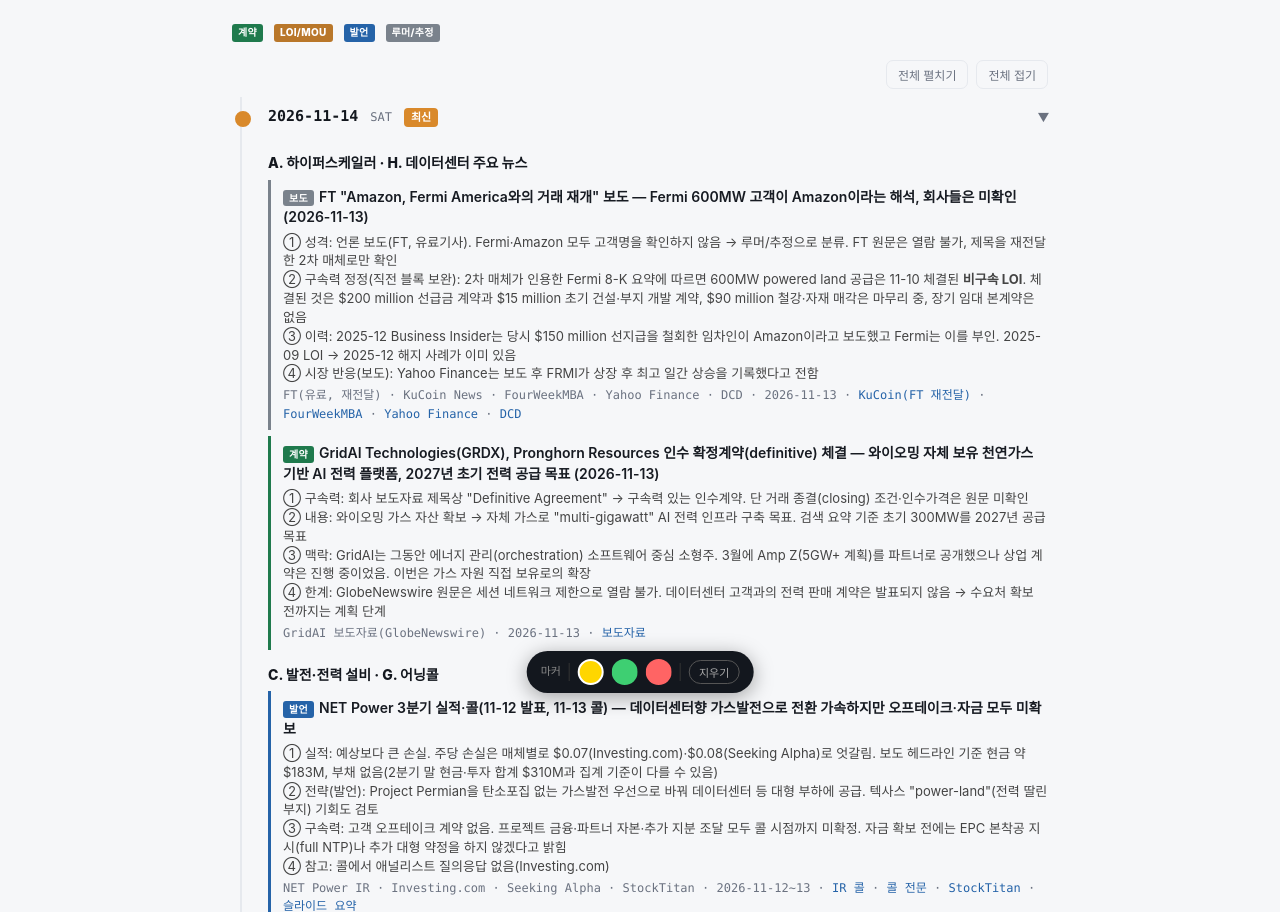
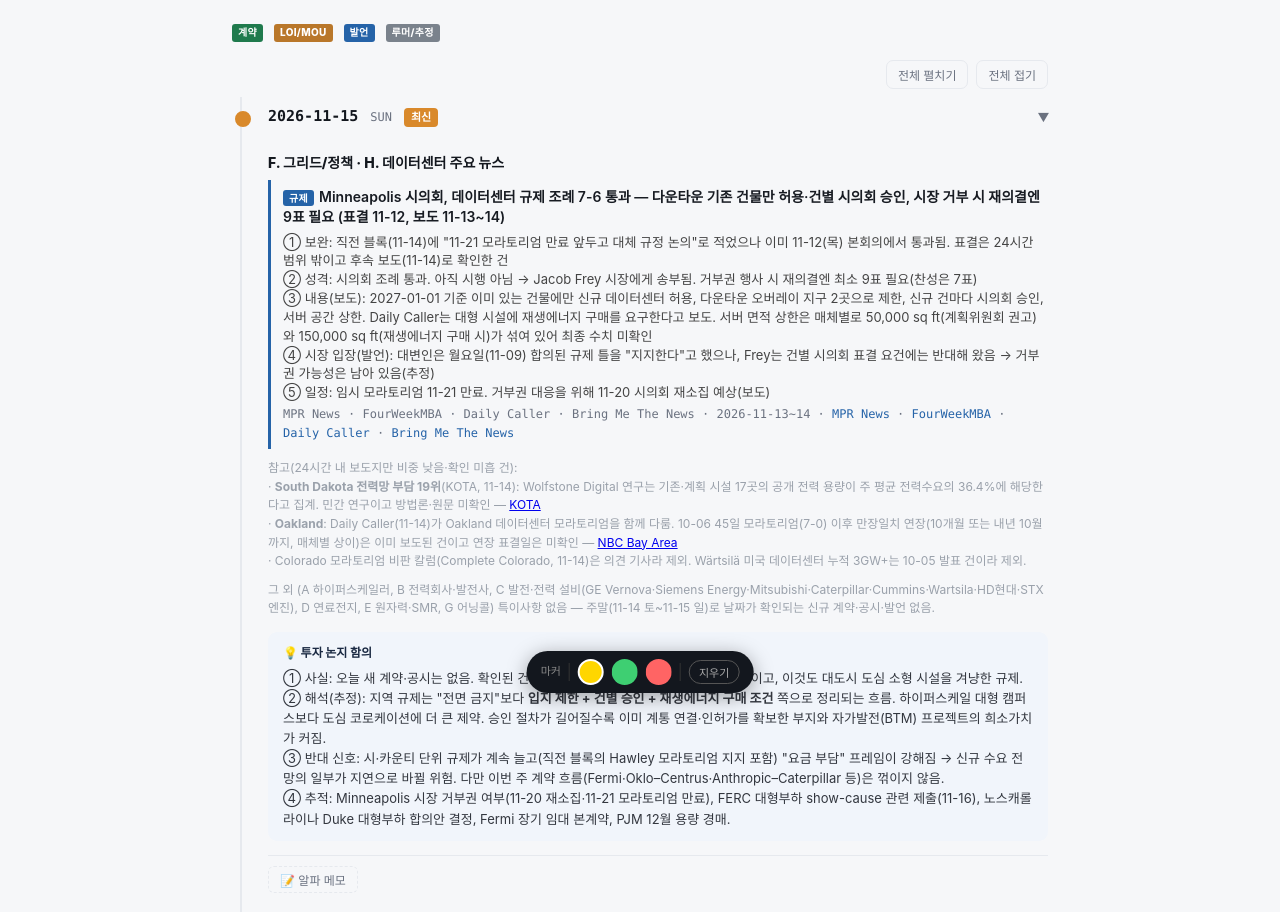
Before and after one commit to wooyagi/power, a plain HTML site: page news/index.html in a window 1280 px wide. Shown: the part 83-995 px from the top of the page. Drawn offline with Linux system fonts and the light colour scheme.

Commit message:
전력 뉴스 갱신 2026-11-15
Co-Authored-By: Claude Opus 5.5 <noreply@anthropic.com>
Claude-Session: https://claude.ai/code/session_013KJJJerH4Xe1w72N7DMdj6

```diff
--- a/news/index.html
+++ b/news/index.html
@@ -147,9 +147,37 @@
 
   <div id="log">
   <!-- NEW_DAY_INSERT : Routine은 이 줄 바로 아래에 새 블록 삽입. 직전 최신 블록에서 open 속성과 latest 태그 제거할 것 -->
-
     <details class="day" open>
-      <summary><span class="date">2026-11-14</span><span class="dow">SAT</span><span class="latest">최신</span><span class="chev">▶</span></summary>
+      <summary><span class="date">2026-11-15</span><span class="dow">SUN</span><span class="latest">최신</span><span class="chev">▶</span></summary>
+      <div class="day-body">
+        <div class="cat"><p class="cat-h">F. 그리드/정책 · H. 데이터센터 주요 뉴스</p>
+          <div class="item say"><div class="line"><span class="tag say">규제</span>Minneapolis 시의회, 데이터센터 규제 조례 7-6 통과 — 다운타운 기존 건물만 허용·건별 시의회 승인, 시장 거부 시 재의결엔 9표 필요 (표결 11-12, 보도 11-13~14)</div>
+            <div class="line" style="font-weight:400;font-size:13px;color:#444;margin-top:5px">
+              ① 보완: 직전 블록(11-14)에 "11-21 모라토리엄 만료 앞두고 대체 규정 논의"로 적었으나 이미 11-12(목) 본회의에서 통과됨. 표결은 24시간 범위 밖이고 후속 보도(11-14)로 확인한 건<br>
+              ② 성격: 시의회 조례 통과. 아직 시행 아님 → Jacob Frey 시장에게 송부됨. 거부권 행사 시 재의결엔 최소 9표 필요(찬성은 7표)<br>
+              ③ 내용(보도): 2027-01-01 기준 이미 있는 건물에만 신규 데이터센터 허용, 다운타운 오버레이 지구 2곳으로 제한, 신규 건마다 시의회 승인, 서버 공간 상한. Daily Caller는 대형 시설에 재생에너지 구매를 요구한다고 보도. 서버 면적 상한은 매체별로 50,000 sq ft(계획위원회 권고)와 150,000 sq ft(재생에너지 구매 시)가 섞여 있어 최종 수치 미확인<br>
+              ④ 시장 입장(발언): 대변인은 월요일(11-09) 합의된 규제 틀을 "지지한다"고 했으나, Frey는 건별 시의회 표결 요건에는 반대해 왔음 → 거부권 가능성은 남아 있음(추정)<br>
+              ⑤ 일정: 임시 모라토리엄 11-21 만료. 거부권 대응을 위해 11-20 시의회 재소집 예상(보도)
+            </div>
+            <div class="meta">MPR News · FourWeekMBA · Daily Caller · Bring Me The News · 2026-11-13~14 · <a href="https://www.mprnews.org/story/2026/11/13/minneapolis-city-council-votes-to-require-casebycase-approval-of-new-data-centers" target="_blank">MPR News</a> · <a href="https://fourweekmba.com/ai-minneapolis-passes-data-center-limits-7-6-override-needs-9/" target="_blank">FourWeekMBA</a> · <a href="https://dailycaller.com/2026/11/14/minneapolis-data-center-rules-oakland-moratorium/" target="_blank">Daily Caller</a> · <a href="https://bringmethenews.com/minnesota-news/limits-on-size-location-of-data-centers-in-minneapolis-narrowly-approved-by-city-council" target="_blank">Bring Me The News</a></div>
+          </div>
+        </div>
+        <p class="none">참고(24시간 내 보도지만 비중 낮음·확인 미흡 건):<br>
+        · <b>South Dakota 전력망 부담 19위</b>(KOTA, 11-14): Wolfstone Digital 연구는 기존·계획 시설 17곳의 공개 전력 용량이 주 평균 전력수요의 36.4%에 해당한다고 집계. 민간 연구이고 방법론·원문 미확인 — <a href="https://kotatv.com/2026/11/14/south-dakota-ranks-19th-data-center-pressure-electric-grid-study-finds" target="_blank">KOTA</a><br>
+        · <b>Oakland</b>: Daily Caller(11-14)가 Oakland 데이터센터 모라토리엄을 함께 다룸. 10-06 45일 모라토리엄(7-0) 이후 만장일치 연장(10개월 또는 내년 10월까지, 매체별 상이)은 이미 보도된 건이고 연장 표결일은 미확인 — <a href="https://www.nbcbayarea.com/news/local/oakland-city-council-extends-data-center-moratorium/4174020/" target="_blank">NBC Bay Area</a><br>
+        · Colorado 모라토리엄 비판 칼럼(Complete Colorado, 11-14)은 의견 기사라 제외. Wärtsilä 미국 데이터센터 누적 3GW+는 10-05 발표 건이라 제외.</p>
+        <p class="none">그 외 (A 하이퍼스케일러, B 전력회사·발전사, C 발전·전력 설비(GE Vernova·Siemens Energy·Mitsubishi·Caterpillar·Cummins·Wartsila·HD현대·STX엔진), D 연료전지, E 원자력·SMR, G 어닝콜) 특이사항 없음 — 주말(11-14 토~11-15 일)로 날짜가 확인되는 신규 계약·공시·발언 없음.</p>
+        <div class="take"><div class="h">💡 투자 논지 함의</div>
+          <p>① 사실: 오늘 새 계약·공시는 없음. 확인된 건은 Minneapolis 조례 통과(시행 전) 하나이고, 이것도 대도시 도심 소형 시설을 겨냥한 규제.<br>
+          ② 해석(추정): 지역 규제는 "전면 금지"보다 <b>입지 제한 + 건별 승인 + 재생에너지 구매 조건</b> 쪽으로 정리되는 흐름. 하이퍼스케일 대형 캠퍼스보다 도심 코로케이션에 더 큰 제약. 승인 절차가 길어질수록 이미 계통 연결·인허가를 확보한 부지와 자가발전(BTM) 프로젝트의 희소가치가 커짐.<br>
+          ③ 반대 신호: 시·카운티 단위 규제가 계속 늘고(직전 블록의 Hawley 모라토리엄 지지 포함) "요금 부담" 프레임이 강해짐 → 신규 수요 전망의 일부가 지연으로 바뀔 위험. 다만 이번 주 계약 흐름(Fermi·Oklo–Centrus·Anthropic–Caterpillar 등)은 꺾이지 않음.<br>
+          ④ 추적: Minneapolis 시장 거부권 여부(11-20 재소집·11-21 모라토리엄 만료), FERC 대형부하 show-cause 관련 제출(11-16), 노스캐롤라이나 Duke 대형부하 합의안 결정, Fermi 장기 임대 본계약, PJM 12월 용량 경매.</p>
+        </div>
+      </div>
+    </details>
+
+    <details class="day">
+      <summary><span class="date">2026-11-14</span><span class="dow">SAT</span><span class="chev">▶</span></summary>
       <div class="day-body">
         <div class="cat"><p class="cat-h">A. 하이퍼스케일러 · H. 데이터센터 주요 뉴스</p>
           <div class="item rumor"><div class="line"><span class="tag rumor">보도</span>FT "Amazon, Fermi America와의 거래 재개" 보도 — Fermi 600MW 고객이 Amazon이라는 해석, 회사들은 미확인 (2026-11-13)</div>
```
